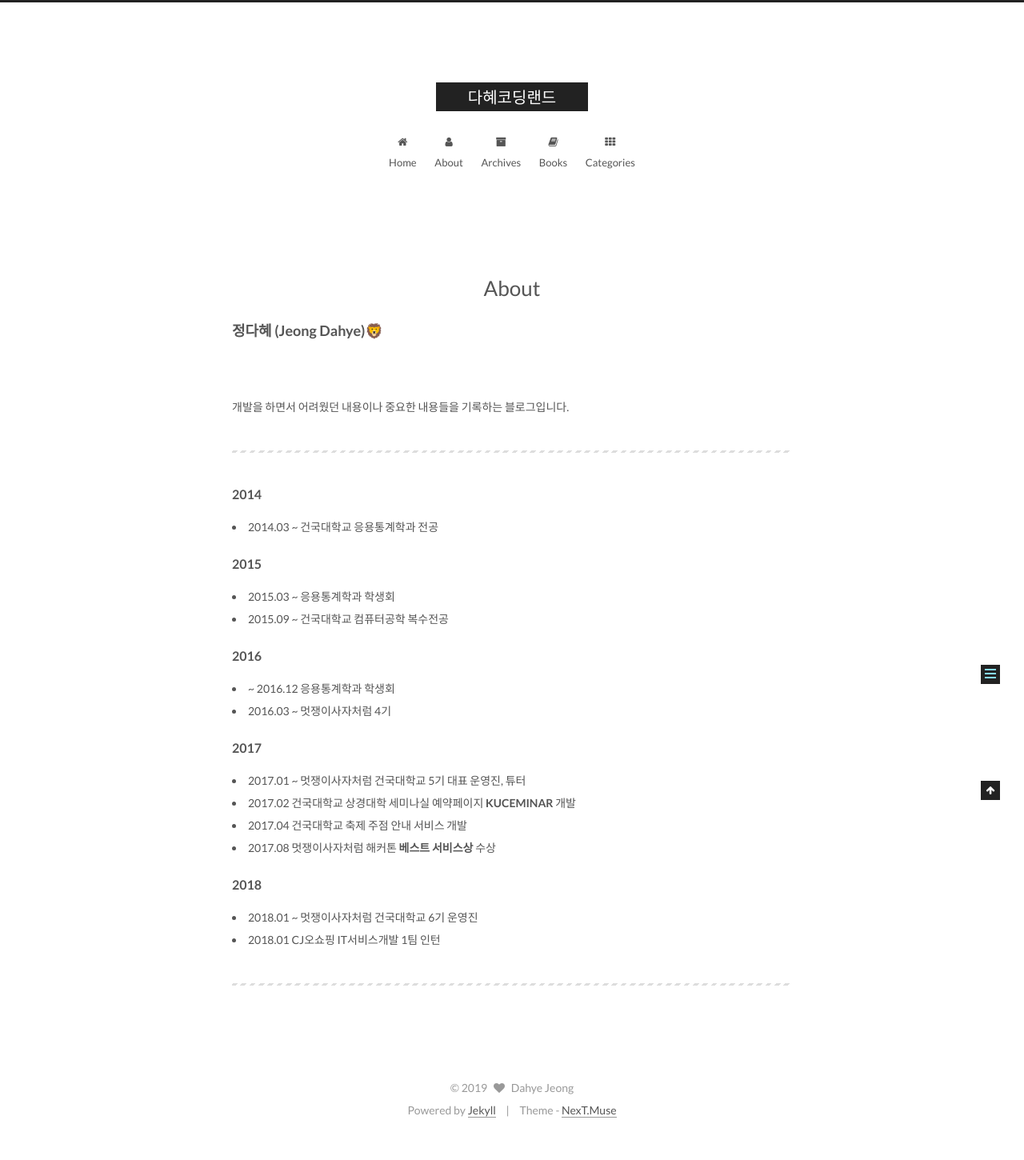
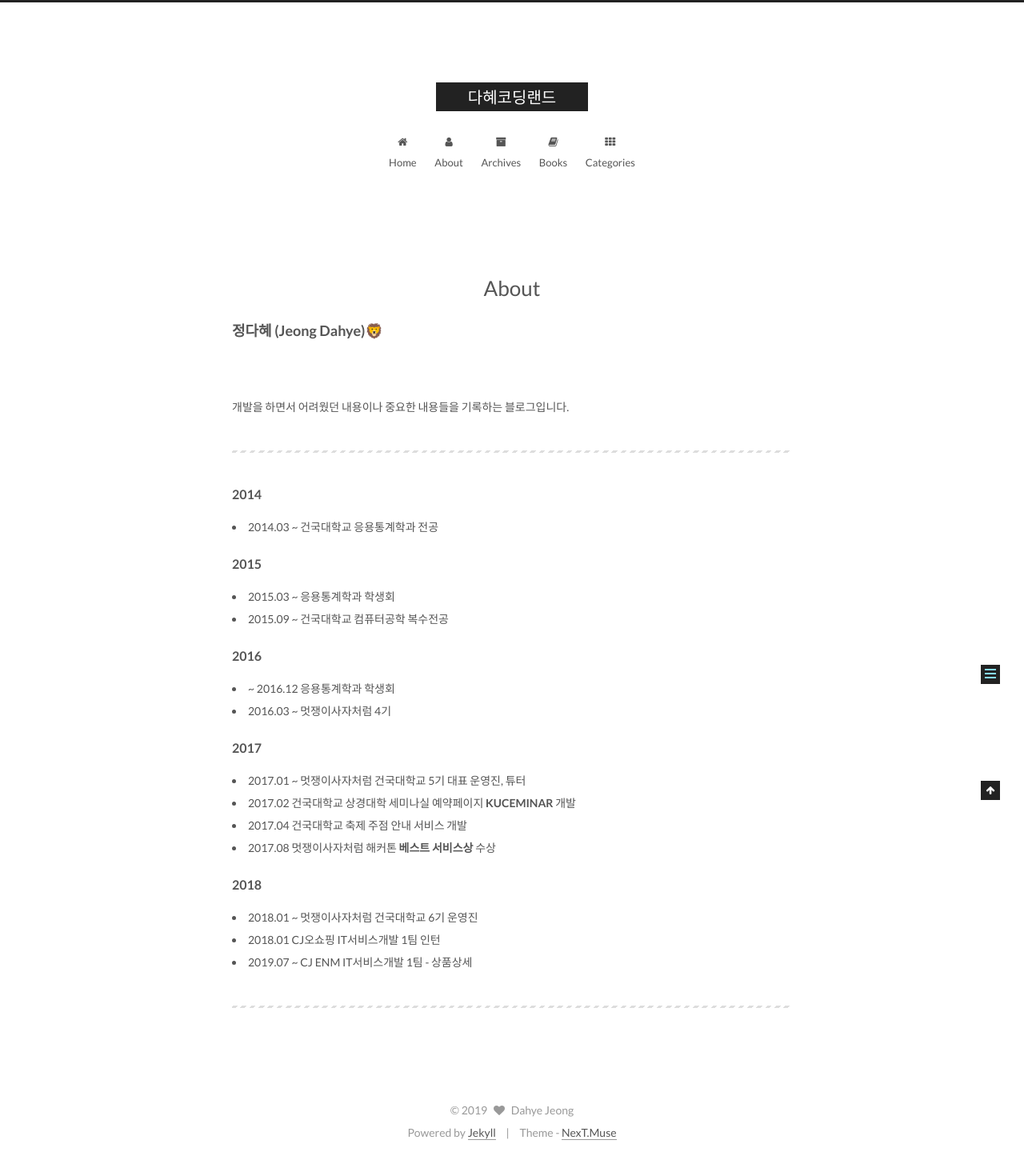
Before and after one commit to dh00023/dh00023.github.io, a Jekyll site: the page built from about/index.md, in a window 1280 px wide. Shown: the whole page at 80% size. Built offline with Jekyll 4.4.1, drawn with Linux system fonts in a browser that asks for light colours; before the commit the page ends 1422 px from its top, so only the background shows below that.

Commit message:
about/index.html 수정

```diff
--- a/about/index.md
+++ b/about/index.md
@@ -26,5 +26,6 @@ type: about
 	<h4>2018</h4>
 	<li>2018.01 ~ 멋쟁이사자처럼 건국대학교 6기 운영진</li>
 	<li>2018.01 CJ오쇼핑 IT서비스개발 1팀 인턴</li>
+	<li>2019.07 ~ CJ ENM IT서비스개발 1팀 - 상품상세</li>
 	<hr>
 </div>
```
